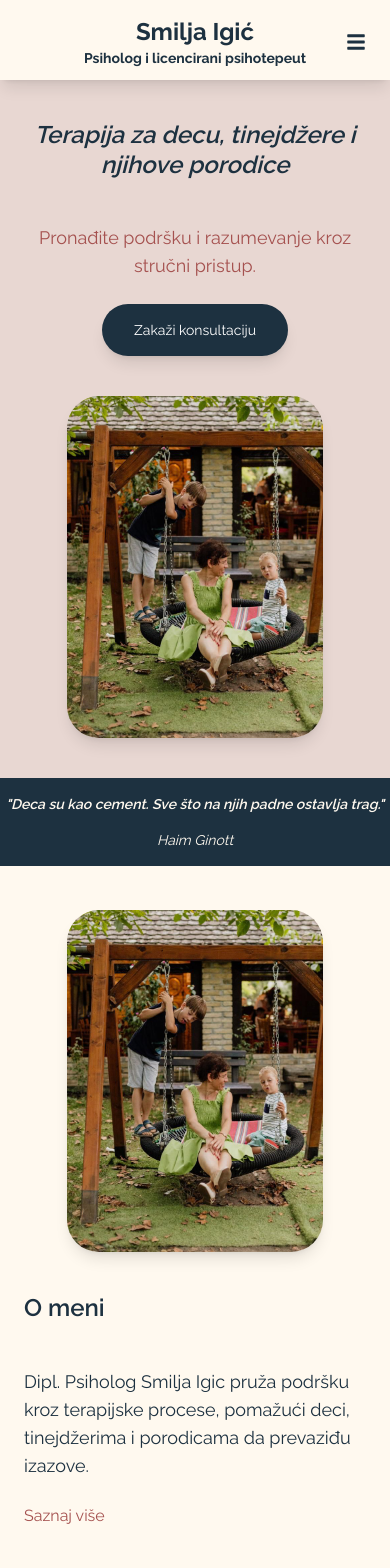
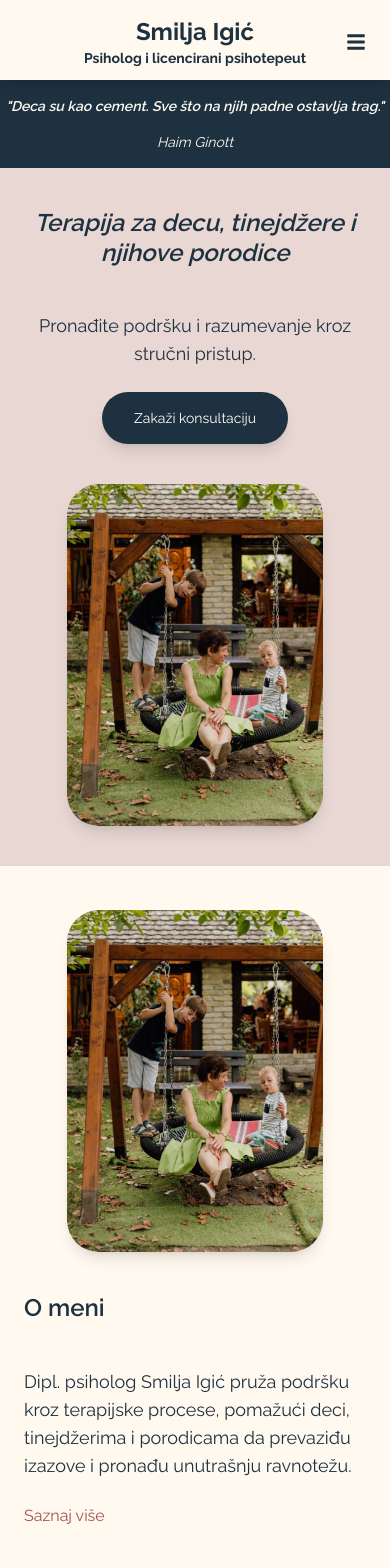
Before and after one commit to Milos191405/smiljaigicpsiholog, a Next.js app: page / in a window 390 px wide. Shown: the top 1568 px of the page. Built offline with nearby package versions, Linux system fonts and the light colour scheme.

Commit message:
Fixing error with loading, changing some files for faster loading and better performance

```diff
--- a/components/Button.js
+++ b/components/Button.js
@@ -1,19 +1,26 @@
-import Link from 'next/link';
+import Link from "next/link";
 
-const Button = ({ href, text, styleType }) => {
-  // Osnovne stilove za dugme
-  const baseStyles = 'inline-block md:text-lg px-8 py-4 rounded-full shadow-lg transition';
+const Button = ({ href, text, styleType, ariaLabel }) => {
+  const baseStyles =
+    "inline-block md:text-lg px-8 py-4 rounded-full shadow-lg transition focus:outline-none focus:ring-2 focus:ring-offset-2 focus:ring-text-secondary";
 
-  // Specifični stilovi za različite tipove dugmadi
   const styleVariants = {
-    consultation: 'bg-text-primary text-white hover:bg-text-secondary',
-    message: ' text-white bg-text-secondary hover:bg-background hover:text-text-primary',
-    blog:" text-background bg-text-primary hover:bg-text-secondary hover:text-white",
+    consultation:
+      "bg-text-primary text-white hover:bg-text-secondary focus:ring-text-primary",
+    message:
+      "bg-text-secondary text-white hover:bg-background hover:text-text-primary focus:ring-text-secondary",
+    blog:
+      "bg-text-primary text-background hover:bg-text-secondary hover:text-white focus:ring-text-primary",
   };
 
   return (
-    <Link href={href} className={`${baseStyles} ${styleVariants[styleType]}`}>
-      {text}
+    <Link href={href} passHref>
+      <button
+        aria-label={ariaLabel || text}
+        className={`${baseStyles} ${styleVariants[styleType]}`}
+      >
+        {text}
+      </button>
     </Link>
   );
 };
--- a/components/FadeUpStatic.js
+++ b/components/FadeUpStatic.js
@@ -1,3 +1,5 @@
+"use client";
+
 import { motion } from "framer-motion";
 
 export default function FadeUpStatic({ children, delay = 0 }) {
--- a/package.json
+++ b/package.json
@@ -13,7 +13,8 @@
     "@fortawesome/free-brands-svg-icons": "^6.7.2",
     "@fortawesome/free-solid-svg-icons": "^6.7.2",
     "@fortawesome/react-fontawesome": "^0.2.6",
-    "framer-motion": "^12.16.0",
+    "@next/bundle-analyzer": "^15.5.6",
+    "framer-motion": "^12.23.24",
     "next": "15.2.3",
     "next-seo": "^6.8.0",
     "react": "^19.0.0",
--- a/src/app/HomeClient.js
+++ b/src/app/HomeClient.js
@@ -4,7 +4,7 @@ import FadeUp from "@/components/FadeUp";
 import FadeUpStatic from "@/components/FadeUpStatic";
 import Navbar from "@/components/Navbar";
 import Footer from "@/components/Footer";
-import ImageSection from "@/components/ImageComponent";
+import ImageComponent from "@/components/ImageComponent";
 import RandomQuote from "@/components/RandomQuote";
 import Button from "@/components/Button";
 import Link from "next/link";
@@ -38,80 +38,90 @@ const sharedDescClass = "mt-4 text-lg md:text-xl lg:text-xl";
 export default function HomeClient() {
   return (
     <>
-      {/* Navbar */}
+      {/* HEADER */}
       <header>
         <FadeUpStatic>
           <Navbar />
         </FadeUpStatic>
       </header>
 
+        <FadeUp delay={0.2}>
+          <section aria-label="Nasumičan citat o psihologiji"
+          className="pt-[80px] lg:pt-[100px]">
+            <RandomQuote />
+          </section>
+        </FadeUp>
+
       <main>
-        {/* Hero Section */}
-        <FadeUp>
-          <section className="pt-[80px] lg:pt-[100px] bg-background-secondary">
+        {/* HERO SECTION */}
+        <FadeUp delay={0.6}>
+          <section
+            className=" bg-background-secondary"
+            aria-labelledby="hero-naslov"
+          >
             <div className="mx-auto md:max-w-[600px] lg:max-w-[1000px] xl:max-w-[1200px] 2xl:max-w-[1400px] flex flex-col pt-10 pb-10 lg:flex-row items-center justify-center px-6 md:px-0">
               {/* Tekst leva strana */}
-              <div className="lg:w-2/3 text-text-primary text-sm md:text-md lg:text-lg xl:text-xl 2xl:text-xl space-y-4 text-center lg:text-left">
-                <h1 className="text-2xl md:text-3xl lg:text-4xl xl:text-4xl 2xl:text-5xl font-semibold leading-tight italic text-text-primary pb-5">
+              <div className="lg:w-2/3 text-text-primary text-sm md:text-md lg:text-lg xl:text-xl space-y-4 text-center lg:text-left">
+                <h1
+                  id="hero-naslov"
+                  className="text-2xl md:text-3xl lg:text-4xl xl:text-4xl font-semibold leading-tight italic text-text-primary pb-5"
+                >
                   Terapija za decu, tinejdžere i njihove porodice
                 </h1>
-                <p className="my-6 md:pb-5 lg:pb-10 text-lg md:text-xl text-text-secondary">
+                <p className="my-6 md:pb-5 lg:pb-10 text-lg md:text-xl text-primary">
                   Pronađite podršku i razumevanje kroz stručni pristup.
                 </p>
                 <Button
                   href="/Kontakt"
                   text="Zakaži konsultaciju"
                   styleType="consultation"
+                  ariaLabel="Zakaži konsultaciju sa psihologom Smiljom Igić"
                 />
               </div>
 
               {/* Slika desna strana */}
               <aside className="w-3/4 md:w-9/10 lg:w-4/10 mt-10 lg:mt-0 flex justify-end lg:p-5">
-                <ImageSection
+                <ImageComponent
                   src="/Smiljka1.jpg"
-                  width={500}
-                  height={400}
-                  alt="Terapija"
-                  className="w-full h-full object-cover"
-                  priority // ključ za LCP
+                  alt="Terapija za celu porodicu u Beogradu"
+                  priority
                 />
               </aside>
             </div>
           </section>
         </FadeUp>
 
-        {/* Quote Section */}
-        <FadeUp delay={0.2}>
-          <section>
-            <RandomQuote />
-          </section>
-        </FadeUp>
+        {/* CITAT */}
 
-        {/* About Section */}
-        <FadeUp delay={0.4}>
-          <section className="lg:pt-10 bg-background">
+
+        {/* O MENI */}
+        <FadeUp delay={0.6}>
+          <section className="lg:pt-10 bg-background" aria-labelledby="o-meni-naslov">
             <div className="mx-auto md:max-w-[600px] lg:max-w-[1000px] xl:max-w-[1200px] 2xl:max-w-[1400px] flex flex-col pt-1 pb-10 lg:flex-row items-center justify-center px-6 md:px-0">
               {/* Slika leva strana */}
               <div className="w-3/4 md:w-9/10 lg:w-4/10 mt-10 lg:mt-0 flex justify-end lg:p-5">
-                <ImageSection
+                <ImageComponent
                   src="/Smiljka1.jpg"
-                  width={500}
-                  height={400}
-                  alt="Smilja Igic"
+                  alt="Smilja Igić psiholog, Beograd"
                 />
               </div>
 
               {/* Tekst desna strana */}
               <article className="lg:w-2/3 lg:ml-10 mt-10 text-left">
-                <h2 className="text-2xl md:text-3xl lg:text-3xl font-semibold text-text-primary pb-5">
+                <h2
+                  id="o-meni-naslov"
+                  className="text-2xl md:text-3xl lg:text-3xl font-semibold text-text-primary pb-5"
+                >
                   O meni
                 </h2>
                 <p className="mt-6 text-lg md:text-xl text-text-primary">
-                  Dipl. Psiholog Smilja Igic pruža podršku kroz terapijske procese, pomažući deci, tinejdžerima i porodicama da prevaziđu izazove.
+                  Dipl. psiholog Smilja Igić pruža podršku kroz terapijske procese, pomažući deci,
+                  tinejdžerima i porodicama da prevaziđu izazove i pronađu unutrašnju ravnotežu.
                 </p>
                 <Link
                   href="/O_meni"
                   className="mt-6 inline-block text-text-secondary hover:underline"
+                  aria-label="Saznaj više o psihologu Smilji Igić"
                 >
                   Saznaj više
                 </Link>
@@ -120,14 +130,21 @@ export default function HomeClient() {
           </section>
         </FadeUp>
 
-        {/* Services Section */}
-        <FadeUp delay={0.6}>
-          <section className="py-10 bg-background-secondary px-6">
+        {/* USLUGE */}
+        <FadeUp delay={0.8}>
+          <section
+            className="py-10 bg-background-secondary px-6"
+            aria-labelledby="usluge-naslov"
+          >
             <div className="mx-auto md:max-w-[700px] lg:max-w-[1000px] xl:max-w-[1200px] 2xl:max-w-[1800px] text-center max-w-screen-xl">
-              <h2 className="text-2xl lg:text-3xl font-semibold text-text-primary">
+              <h2
+                id="usluge-naslov"
+                className="text-2xl lg:text-3xl font-semibold text-text-primary"
+              >
                 <Link
                   href="/Psihoterapija"
                   className="hover:text-text-secondary"
+                  aria-label="Psihoterapija za decu, tinejdžere i porodice u Beogradu"
                 >
                   Kako mogu pomoći?
                 </Link>
@@ -135,9 +152,10 @@ export default function HomeClient() {
 
               <div className="mt-10 grid grid-cols-1 md:grid-cols-3 gap-10">
                 {cards.map((card, index) => (
-                  <FadeUp key={index} delay={0.6 + index * 0.2}>
+                  <FadeUp key={index} delay={1 + index * 0.2}>
                     <article
                       className={`p-8 shadow-xl rounded-lg ${card.bg} ${card.text}`}
+                      aria-label={card.title}
                     >
                       <h3 className={sharedTitleClass}>{card.title}</h3>
                       <p className={sharedDescClass}>{card.description}</p>
@@ -149,11 +167,14 @@ export default function HomeClient() {
           </section>
         </FadeUp>
 
-        {/* Contact CTA */}
-        <FadeUp delay={1}>
-          <section className="py-10 bg-text-primary text-background px-6 text-center">
+        {/* KONTAKT CTA */}
+        <FadeUp delay={1.2}>
+          <section
+            className="py-10 bg-text-primary text-background px-6 text-center"
+            aria-labelledby="kontakt-naslov"
+          >
             <div className="max-w-screen-md mx-auto">
-              <h3 className="text-2xl lg:text-3xl font-semibold">
+              <h3 id="kontakt-naslov" className="text-2xl lg:text-3xl font-semibold">
                 Kontaktirajte me
               </h3>
               <p className="pt-4 text-lg md:text-xl">
@@ -164,6 +185,7 @@ export default function HomeClient() {
                   href="https://www.linkedin.com/in/smilja-igi%C4%87-16734866/"
                   text="LinkedIn"
                   styleType="message"
+                  ariaLabel="LinkedIn profil psihologa Smilje Igić, Beograd"
                 />
               </div>
             </div>
@@ -171,10 +193,11 @@ export default function HomeClient() {
         </FadeUp>
       </main>
 
+      {/* FOOTER */}
       <footer>
-        <FadeUp delay={1.2}>
+        <FadeUpStatic>
           <Footer />
-        </FadeUp>
+        </FadeUpStatic>
       </footer>
     </>
   );
--- a/src/app/layout.js
+++ b/src/app/layout.js
@@ -1,49 +1,49 @@
-import { Raleway } from 'next/font/google';
+import { Raleway } from "next/font/google";
 import "./globals.css";
 
-
 const raleway = Raleway({
-  subsets: ['latin'],
-  weight: ['100', '300', '400', '500', '600', '700'],
-  display: 'swap',
-  variable: '--font-sans',
-});
-
-
-const geistMono = Raleway({
-  subsets: ['latin'],
-  weight: ['400', '500', '700'],
-  display: 'swap',
-  variable: '--font-geist-mono',
+  subsets: ["latin"],
+  weight: ["100", "300", "400", "500", "600", "700"],
+  display: "swap",
+  variable: "--font-sans",
 });
 
 export const metadata = {
-  title: "Psiholog Smilja Igic – Terapija za decu i tinejdžere u Beogradu",
-  description: "Dipl. psiholog Smilja Igic pruža podršku deci, tinejdžerima i porodicama u Beogradu. Individualni i porodični tretmani, profesionalna terapija.",
+  title: "Psiholog Smilja Igić – Terapija za decu i tinejdžere u Beogradu",
+  description:
+    "Dipl. psiholog Smilja Igić pruža podršku deci, tinejdžerima i porodicama u Beogradu. Individualni i porodični tretmani, profesionalna terapija.",
+  metadataBase: new URL("https://smiljaigicpsiholog.com"),
+  openGraph: {
+    title: "Psiholog Smilja Igić – Terapija u Beogradu",
+    description:
+      "Stručna psihološka podrška za decu, tinejdžere i porodice u Beogradu.",
+    url: "https://smiljaigicpsiholog.com",
+    siteName: "Smilja Igić Psiholog",
+    locale: "sr_RS",
+    type: "website",
+  },
 };
 
-
 export default function RootLayout({ children }) {
-  // Ovo filtrira greške iz Chrome ekstenzija i React hydration mismatch
-  if (typeof window !== "undefined") {
-    const originalError = console.error;
-    console.error = (...args) => {
-      if (
-        args.some(
-          a =>
-            typeof a === "string" &&
-            (a.includes("chrome-extension://") || a.includes("hydration"))
-        )
-      ) {
-        return; // Ignoriši ove greške
-      }
-      originalError(...args);
-    };
-  }
-
   return (
-    <html lang="en">
-      <body className={`antialiased ${raleway.variable} ${geistMono.variable}`}>
+    <html lang="sr">
+      <head>
+        {/* ✅ schema.org JSON-LD SEO markup */}
+        <script
+          type="application/ld+json"
+          dangerouslySetInnerHTML={{
+            __html: JSON.stringify({
+              "@context": "https://schema.org",
+              "@type": "Psychologist",
+              name: "Smilja Igić",
+              url: "https://smiljaigicpsiholog.com",
+              description:
+                "Dipl. psiholog Smilja Igić – terapija za decu, tinejdžere i porodice u Beogradu.",
+            }),
+          }}
+        />
+      </head>
+      <body className={`antialiased ${raleway.variable}`}>
         {children}
       </body>
     </html>
```
Also changed, not shown: components/ImageComponent.js (+6 -4 lines), src/app/Blog/[slug]/page.js (+10 -2 lines), src/app/Blog/page.js (+9 -3 lines), src/app/O_meni/page.js (+35 -14 lines), src/app/Psihoterapija/page.js (+4 -3 lines), components/FadeUp.js (line endings or trailing spaces), 1 other file (tests, documents, lock files or other folders).
